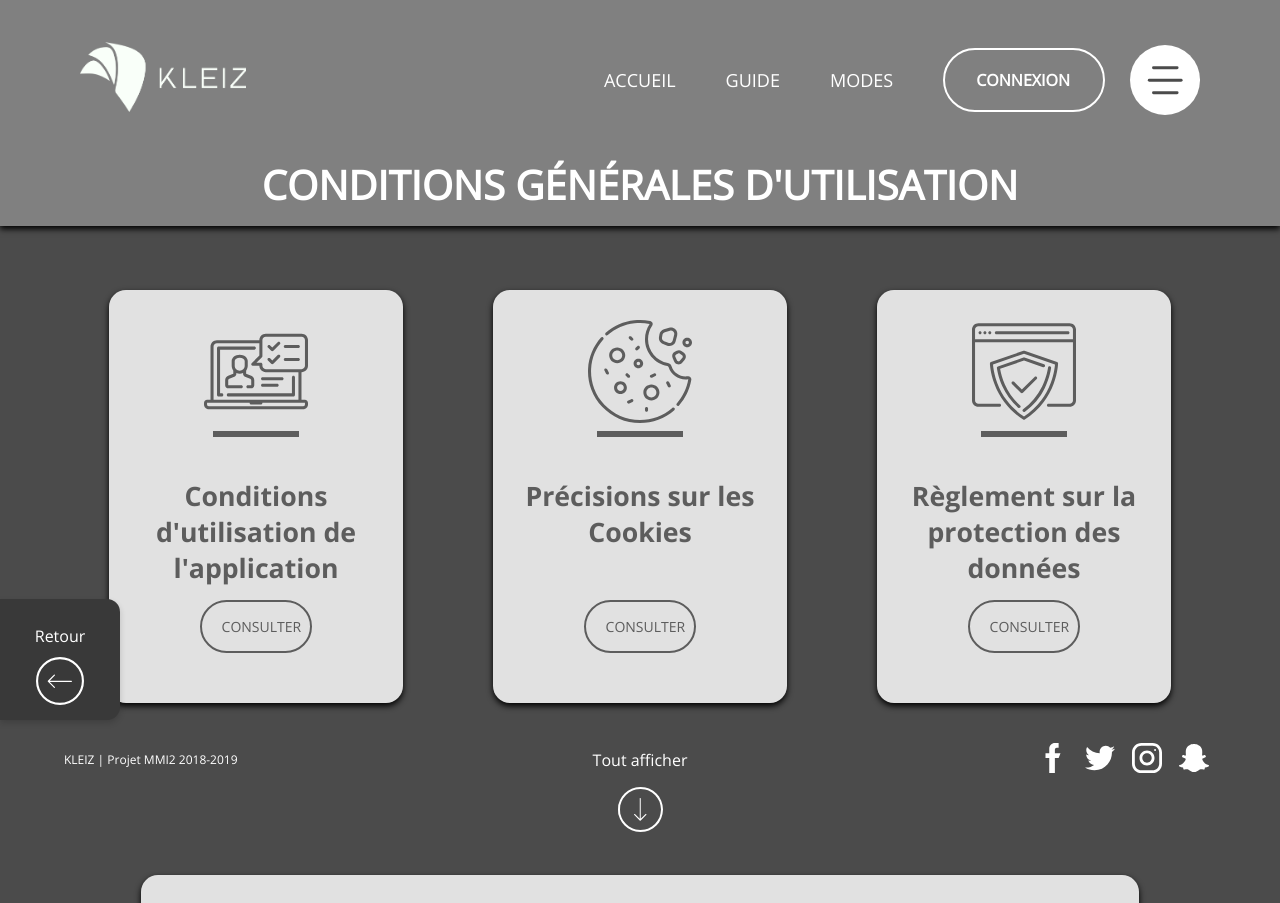
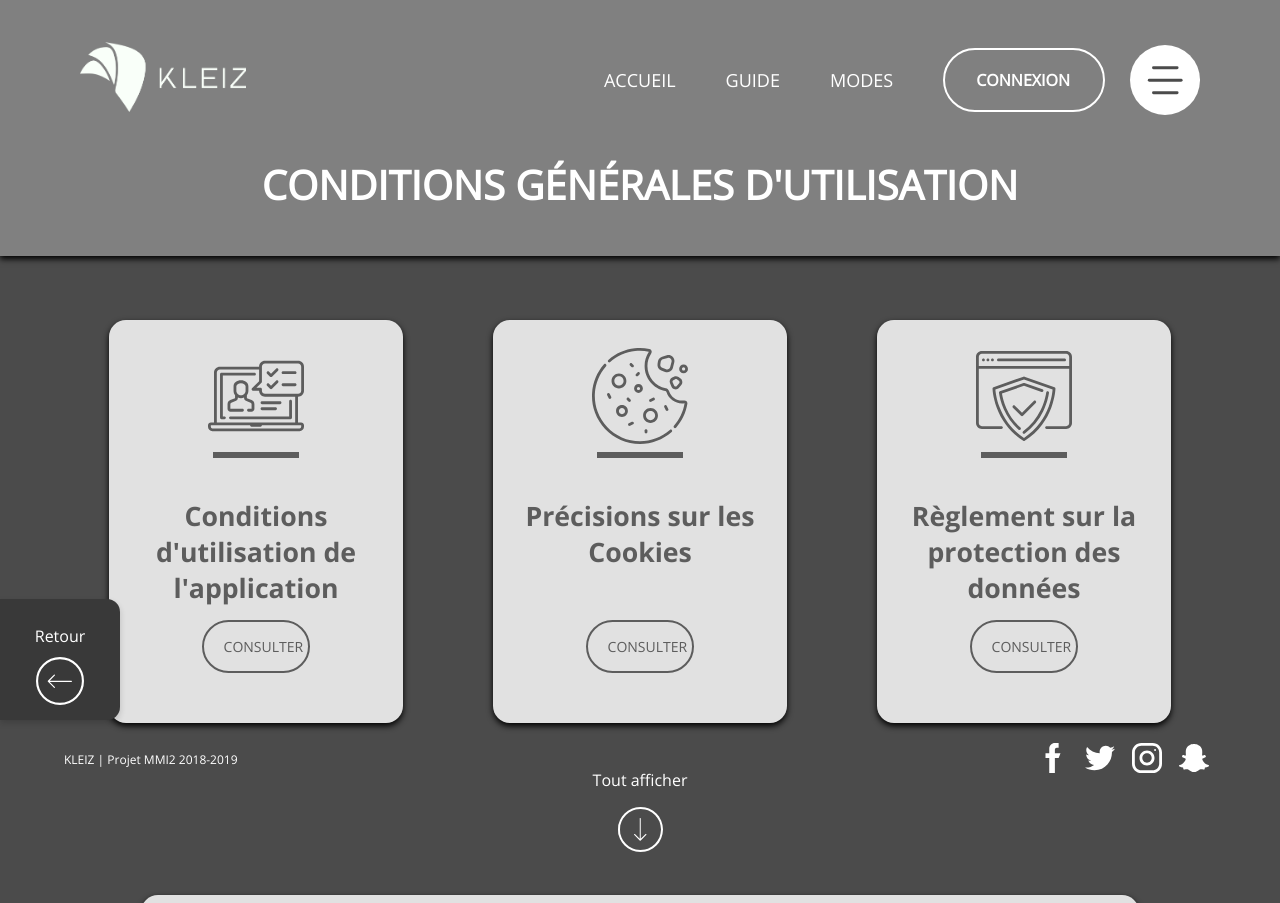
Before and after one commit to AdrienLM/broc, a PHP site: page /cgu.php in a window 1280 px wide. Shown: the top 903 px of the page. Run offline with PHP 8.4, Linux system fonts and the light colour scheme.

Commit message:
cgu et plan du site

```diff
--- a/css/cgu.css
+++ b/css/cgu.css
@@ -43,7 +43,7 @@
     color: white;
     margin-top: -1.4%;
     height: 28vh;
-    padding-bottom: 20px;
+    padding-bottom: 50px;
 }
 
 nav {
@@ -70,6 +70,8 @@
     display: flex;
     flex-direction: column;
     align-items: center;
+    box-sizing: border-box;
+    padding: 0 10px;
 }
 .menu h2{
     height: 100px;
--- a/css/stylePlan.css
+++ b/css/stylePlan.css
@@ -43,7 +43,7 @@
     color: white;
     margin-top: -1.4%;
     height: 28vh;
-    padding-bottom: 20px;
+    padding-bottom: 50px;
 }
 
 nav {
```
